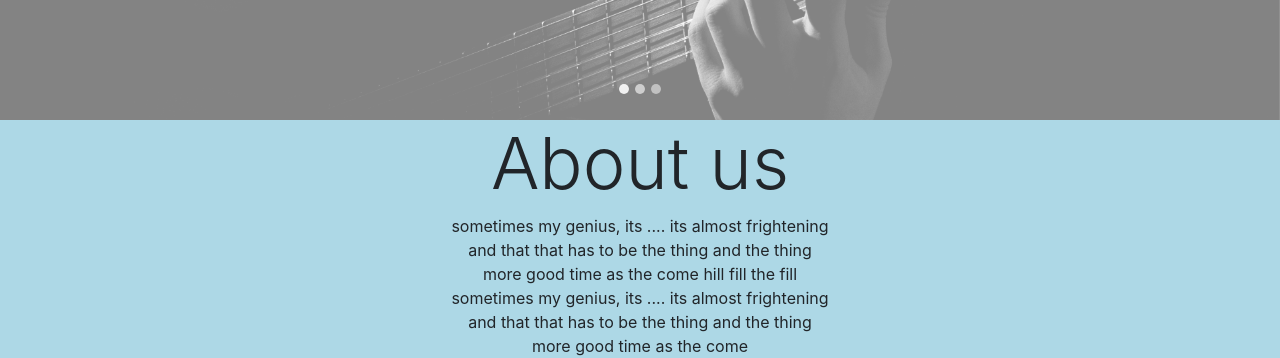
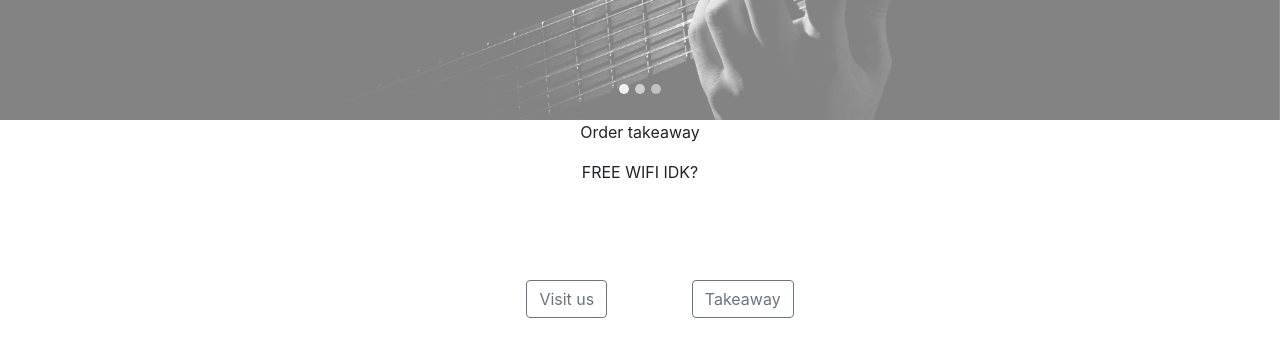
Before and after one commit to RikoWolhuter/PeakCafe, a plain HTML site: page PeakCafe_Home.html in a window 1280 px wide. Shown: the part 600-958 px from the top of the page. Drawn offline with nearby package versions, Linux system fonts and the light colour scheme.

Commit message:
added staff animation, added takeaway visit button

```diff
--- a/Css/stylesheet.css
+++ b/Css/stylesheet.css
@@ -63,6 +63,22 @@
   }
 
 
+.Takeaway{
+    text-align: center;
+    margin-bottom: 250px;
+}
+
+#buttonTakeaway{
+    text-align: center;
+
+}
+
+#buttonVisit{
+    text-align: center;
+
+}
+
+
 .about{
     text-align: center;
     background-color: lightblue;
@@ -122,6 +138,16 @@
     transform:scale(1.1)
 }
 
+.container img{
+    transition: transform 1s;
+    overflow: hidden;
+}
+
+.container img:hover{
+    transform:scale(1.5)
+
+}
+
 .container{
     text-align: center;
     background-color: #c2d93f;
@@ -151,6 +177,9 @@
 .col-sm-4{
     border-radius: 30px;
 }
+
+
+
 
 
 ul li{
--- a/PeakCafe_Home.html
+++ b/PeakCafe_Home.html
@@ -72,6 +72,26 @@
         </a>
 
     </div>
+
+  <div class="Takeaway">
+    <p>Order takeaway</p>
+    <p>FREE WIFI IDK?</p>
+    <ul>
+      <li>
+        <a href="PeakCafe_Contact us.html">
+          <button type="button" class="btn btn-outline-secondary" class="btn btn-primary btn-lg btn-block"
+          name="button" id="buttonTakeaway">Visit us</button>
+        </a>
+      </li>
+
+      <li>
+        <a href="https://www.whatsapp.com/" target="_blank"><button type="button" class="btn btn-outline-secondary" class="btn btn-primary btn-lg btn-block"
+          name="button" id="buttonVisit">Takeaway</button>
+        </a>
+      </li>
+    </ul>
+
+  </div>
 
     <div class="about">
         <h1 class="display-3">About us</h1>
```
